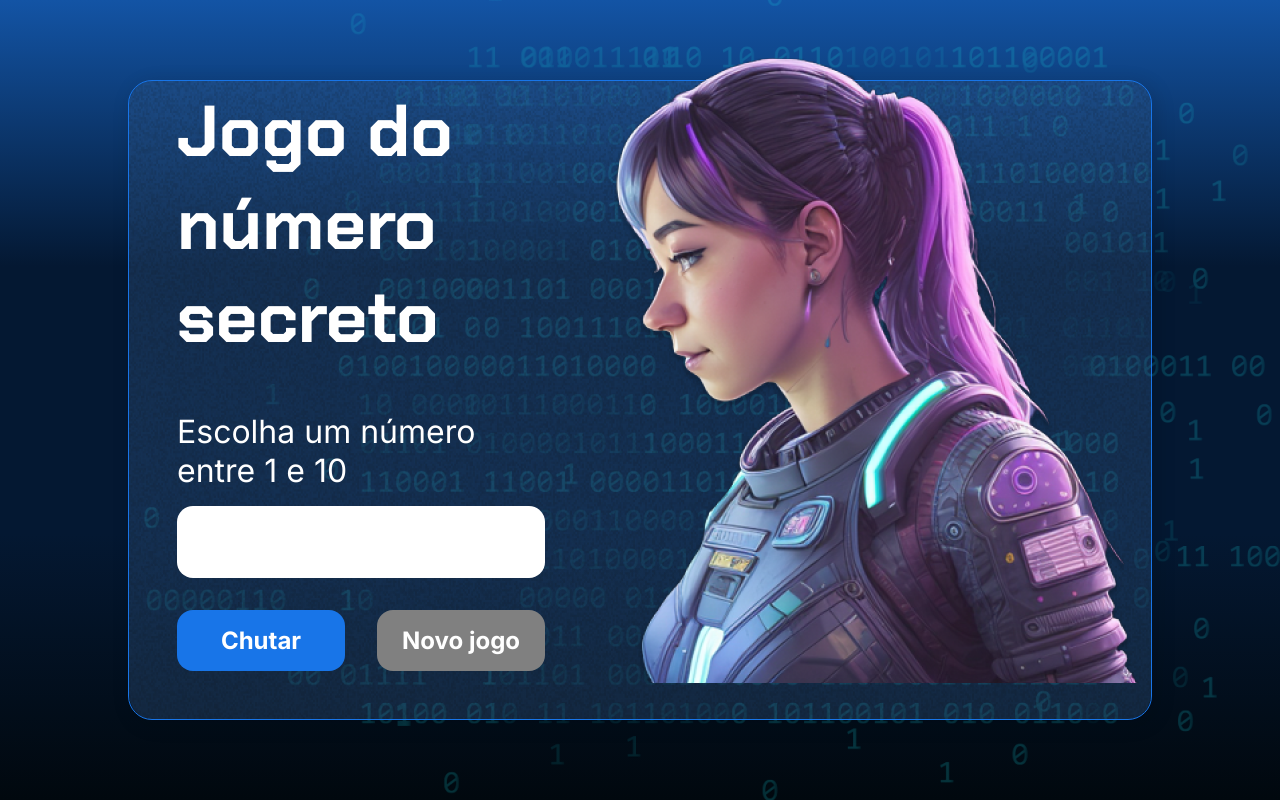
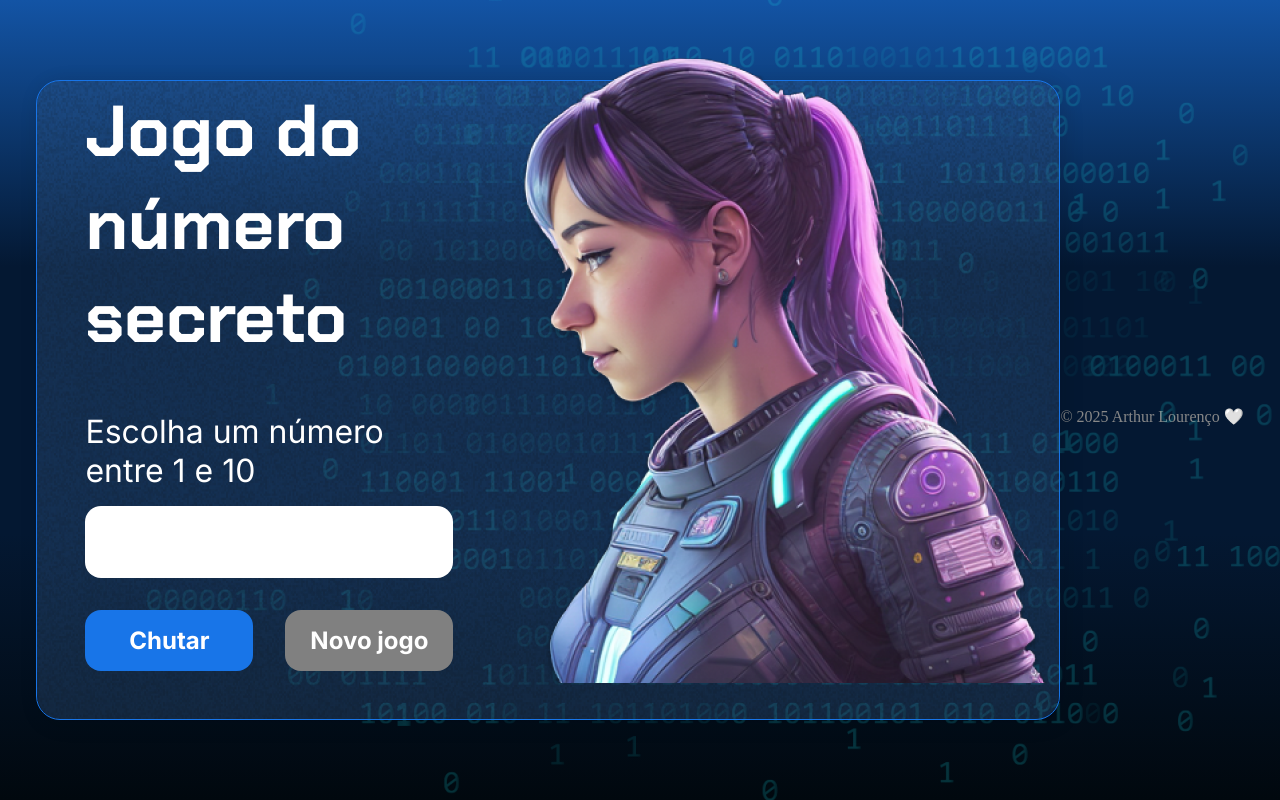
Before and after one commit to lourez/jogo-do-numero-secreto, a plain HTML site: page index.html in a window 1280 px wide. Drawn offline with Linux system fonts and the light colour scheme.

Commit message:
Update index.html

```diff
--- a/index.html
+++ b/index.html
@@ -33,7 +33,9 @@
 
 
 
-
+    <footer style="text-align:center; margin-top: 32px; color: #888;">
+        © 2025 Arthur Lourenço 🤍
+    </footer>
     <script src="app.js" defer></script>
 </body>
 
```
